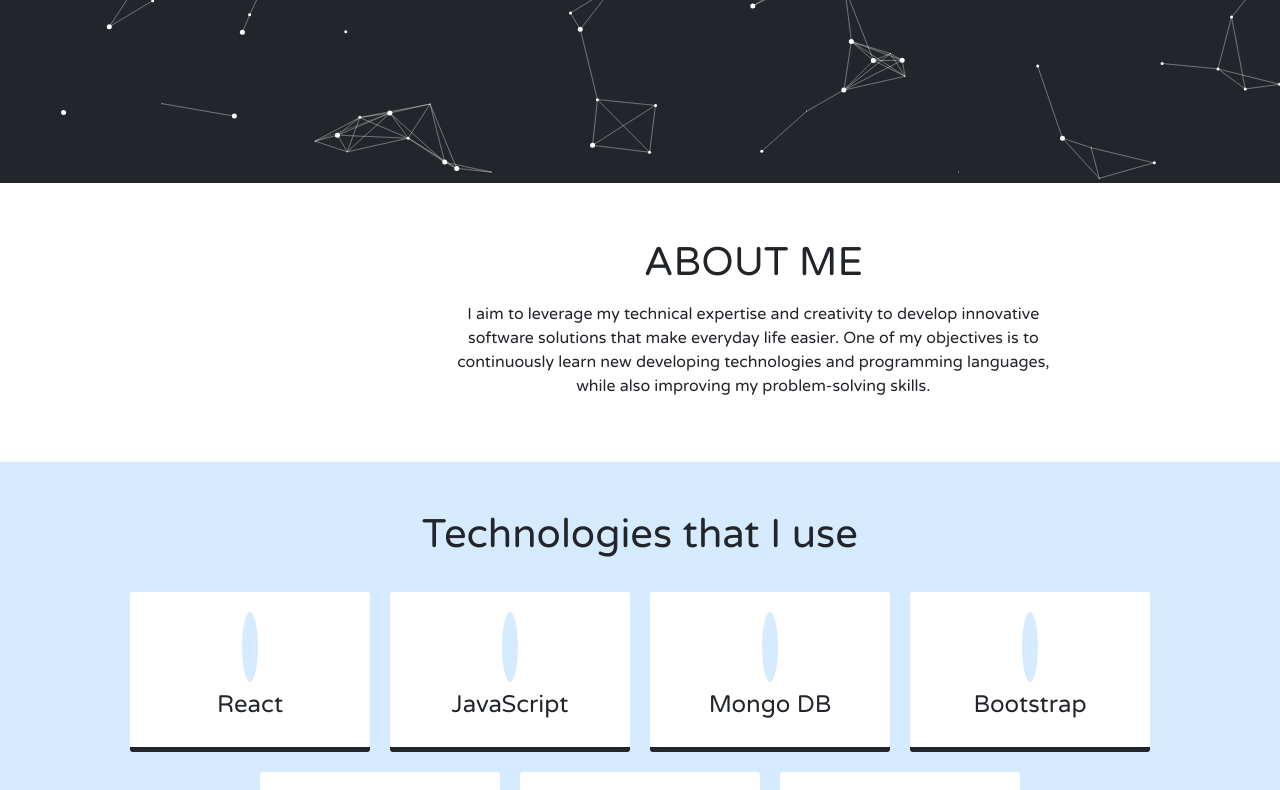
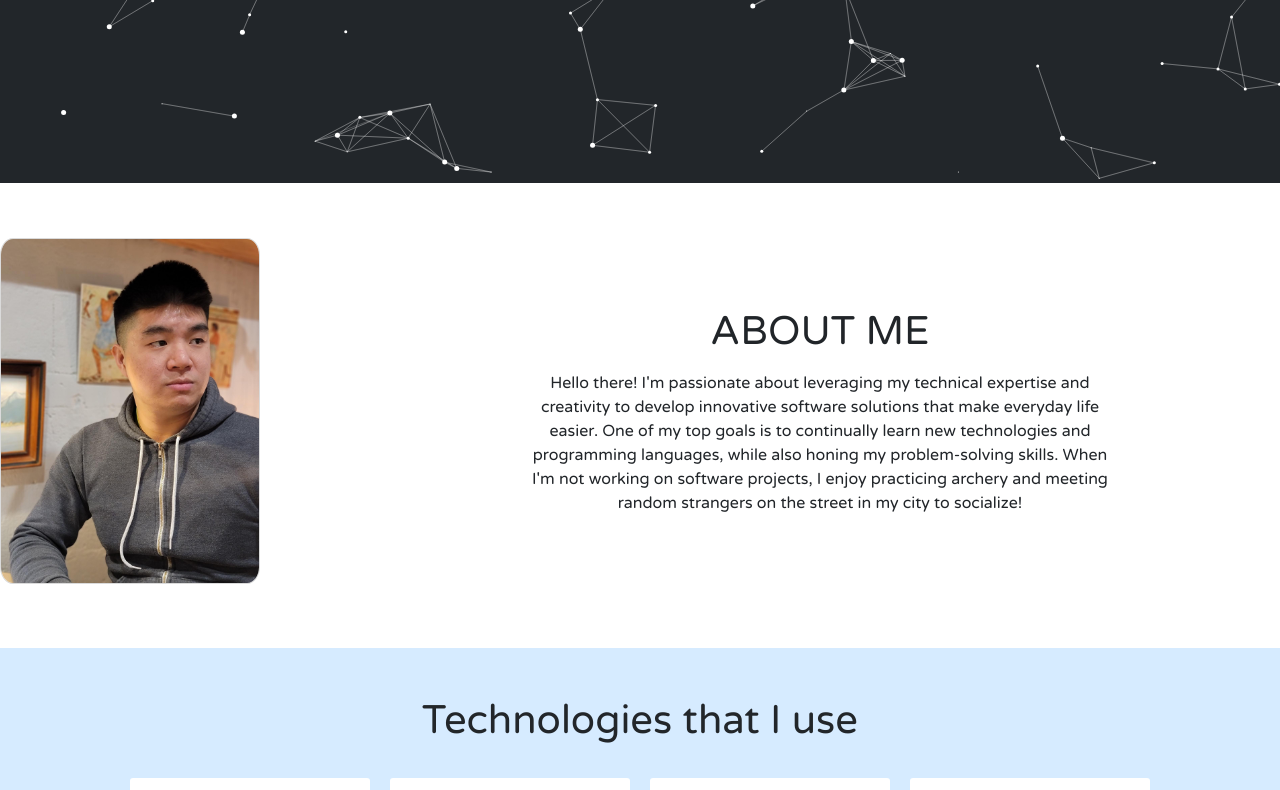
Before and after one commit to code-weather/portfolio, a React (Create React App) app: page / in a window 1280 px wide. Shown: the part 617-1407 px from the top of the page. Built offline with nearby package versions, Linux system fonts and the light colour scheme; some icons are missing.

Commit message:
updated aboutme

```diff
--- a/src/screens/aboutMe/AboutMe.jsx
+++ b/src/screens/aboutMe/AboutMe.jsx
@@ -1,20 +1,23 @@
 import React from 'react';
 import './aboutMe.css';
-// import Profile from "../../images/profile.jpeg";
+import Profile from '../../images/profile.jpeg';
 
 function AboutMe() {
   return (
     <div className="about_container" id="about-me">
       <div className="profile-pic">
-        {/* <img src={Profile} alt="person icon" /> */}
+        <img src={Profile} alt="person icon" />
       </div>
       <div className="about_text">
         <h1>ABOUT ME</h1>
         <p>
-          I aim to leverage my technical expertise and creativity to develop
-          innovative software solutions that make everyday life easier. One of
-          my objectives is to continuously learn new developing technologies and
-          programming languages, while also improving my problem-solving skills.
+          Hello there! I'm passionate about leveraging my technical expertise
+          and creativity to develop innovative software solutions that make
+          everyday life easier. One of my top goals is to continually learn new
+          technologies and programming languages, while also honing my
+          problem-solving skills. When I'm not working on software projects, I
+          enjoy practicing archery and meeting random strangers on the street in
+          my city to socialize!
         </p>
       </div>
     </div>
--- a/src/screens/aboutMe/aboutMe.css
+++ b/src/screens/aboutMe/aboutMe.css
@@ -25,6 +25,7 @@
   flex-direction: row;
   justify-content: space-evenly;
   align-items: center;
+  padding-right: 10rem;
 }
 
 .about_text {
```
